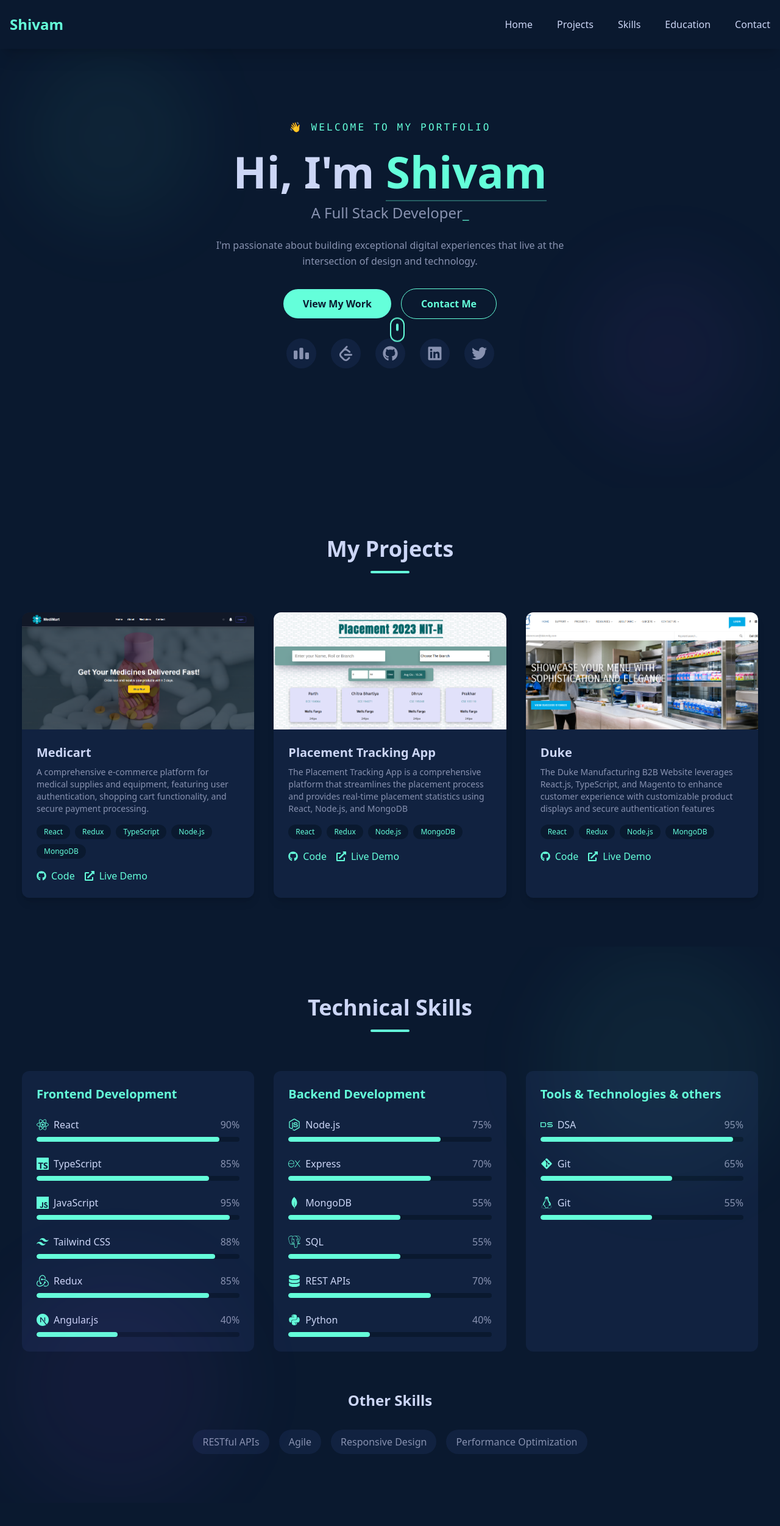
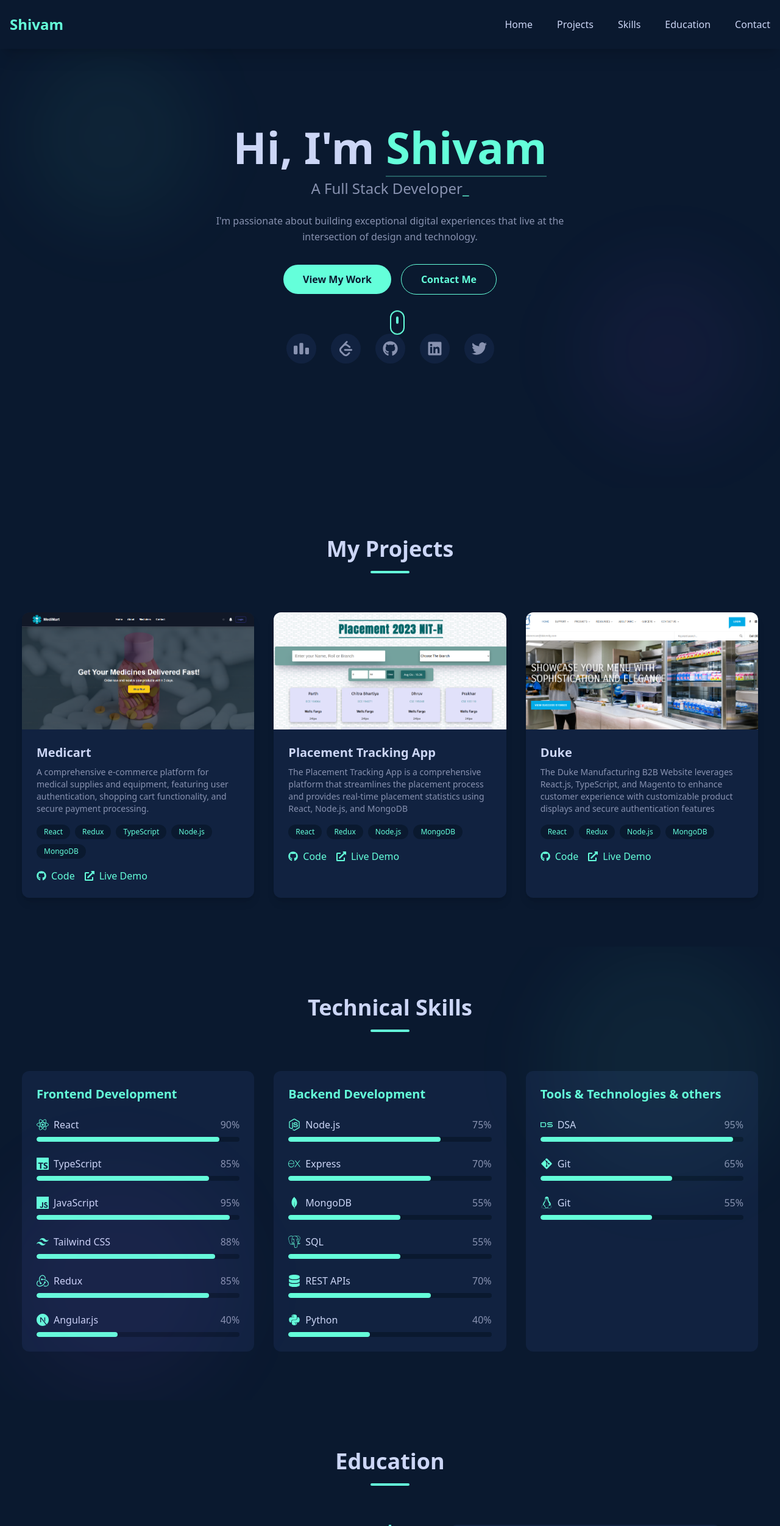
Before and after one commit to saraffa13/myPortfolio, a React (Create React App) app: page / in a window 1280 px wide. Shown: the top 2502 px of the page at 61% size. Built offline with nearby package versions, Linux system fonts and the light colour scheme.

Commit message:
Completed

```diff
--- a/public/index.html
+++ b/public/index.html
@@ -2,7 +2,7 @@
 <html lang="en">
   <head>
     <meta charset="utf-8" />
-    <link rel="icon" href="%PUBLIC_URL%/favicon.ico" />
+    <link rel="icon" type="image/png" href="%PUBLIC_URL%/fav-icon.png" />
     <meta name="viewport" content="width=device-width, initial-scale=1" />
     <meta name="theme-color" content="#000000" />
     <meta
@@ -15,6 +15,8 @@
       user's mobile device or desktop. See https://developers.google.com/web/fundamentals/web-app-manifest/
     -->
     <link rel="manifest" href="%PUBLIC_URL%/manifest.json" />
+    <!-- <link rel="icon" type="image/png" href="../src/assets/project1.png" /> -->
+
     <!--
       Notice the use of %PUBLIC_URL% in the tags above.
       It will be replaced with the URL of the `public` folder during the build.
@@ -24,7 +26,7 @@
       work correctly both with client-side routing and a non-root public URL.
       Learn how to configure a non-root public URL by running `npm run build`.
     -->
-    <title>React App</title>
+    <title>Portfolio</title>
   </head>
   <body>
     <noscript>You need to enable JavaScript to run this app.</noscript>
--- a/src/components/Contact.jsx
+++ b/src/components/Contact.jsx
@@ -174,7 +174,7 @@ const Contact = () => {
                     required
                     className="w-full px-4 py-3 bg-secondary rounded-lg border border-gray-700
                       focus:outline-none focus:border-accent text-textPrimary"
-                    placeholder="John Doe"
+                    placeholder="Enter your Name"
                   />
                 </div>
                 <div>
@@ -188,7 +188,7 @@ const Contact = () => {
                     required
                     className="w-full px-4 py-3 bg-secondary rounded-lg border border-gray-700
                       focus:outline-none focus:border-accent text-textPrimary"
-                    placeholder="john@example.com"
+                    placeholder="Enter your Mail Id"
                   />
                 </div>
               </div>
@@ -204,7 +204,6 @@ const Contact = () => {
                   required
                   className="w-full px-4 py-3 bg-secondary rounded-lg border border-gray-700
                     focus:outline-none focus:border-accent text-textPrimary"
-                  placeholder="Project Inquiry"
                 />
               </div>
 
--- a/src/components/Footer.jsx
+++ b/src/components/Footer.jsx
@@ -9,7 +9,7 @@ const Footer = () => {
           {/* Social Links */}
           <div className="flex space-x-6 mb-4">
             <a
-              href="https://github.com/yourusername"
+              href="https://github.com/saraffa13"
               target="_blank"
               rel="noreferrer"
               className="text-textPrimary hover:text-accent transition-colors"
@@ -17,7 +17,7 @@ const Footer = () => {
               <FaGithub size={24} />
             </a>
             <a
-              href="https://linkedin.com/in/yourusername"
+              href="https://www.linkedin.com/in/shivam-kumar-saraffa-66167a1b8/"
               target="_blank"
               rel="noreferrer"
               className="text-textPrimary hover:text-accent transition-colors"
@@ -25,7 +25,7 @@ const Footer = () => {
               <FaLinkedin size={24} />
             </a>
             <a
-              href="https://twitter.com/yourusername"
+              href="https://x.com/shivam13537194"
               target="_blank"
               rel="noreferrer"
               className="text-textPrimary hover:text-accent transition-colors"
@@ -33,7 +33,7 @@ const Footer = () => {
               <FaTwitter size={24} />
             </a>
             <a
-              href="mailto:your.email@example.com"
+              href="mailto:ssaraffa786@gmail.com"
               className="text-textPrimary hover:text-accent transition-colors"
             >
               <FaEnvelope size={24} />
--- a/src/components/Hero.jsx
+++ b/src/components/Hero.jsx
@@ -68,14 +68,6 @@ const Hero = () => {
           animate="visible"
           className="relative z-10"
         >
-          {/* Small introduction */}
-          <motion.p
-            variants={itemVariants}
-            className="text-sm md:text-base tracking-[0.2em] text-accent mb-6 font-mono"
-          >
-            👋 WELCOME TO MY PORTFOLIO
-          </motion.p>
-
           {/* Main title */}
           <motion.h1
             variants={itemVariants}
@@ -106,7 +98,6 @@ const Hero = () => {
             intersection of design and technology.
           </motion.p>
 
-          {/* CTA Buttons */}
           <motion.div
             variants={itemVariants}
             className="flex items-center justify-center gap-4 mb-8"
@@ -130,7 +121,7 @@ const Hero = () => {
           {/* Social Links */}
           <motion.div
             variants={itemVariants}
-            className="flex items-center justify-center gap-6"
+            className="flex items-center justify-center gap-6 mt-16"
           >
             {socialLinks.map((social, index) => (
               <a
@@ -142,7 +133,7 @@ const Hero = () => {
                 className="group relative p-3 bg-secondary rounded-full hover:bg-accent/10
                   transition-all duration-300 transform hover:scale-110"
               >
-                <span className="text-textSecondary group-hover:text-accent transition-colors duration-300">
+                <span className="text-textSecondary group-hover:text-accent transition-colors duration-300 mt-24">
                   {social.icon}
                 </span>
                 {/* Tooltip */}
--- a/src/components/Skills.jsx
+++ b/src/components/Skills.jsx
@@ -128,27 +128,7 @@ const Skills = () => {
           ))}
         </div>
 
-        {/* Additional Skills */}
-        <motion.div
-          variants={itemVariants}
-          className="mt-16 text-center"
-        >
-          <h3 className="text-2xl font-semibold text-textPrimary mb-8">Other Skills</h3>
-          <div className="flex flex-wrap justify-center gap-4">
-            {[
-              "RESTful APIs", "Agile",
-              "Responsive Design", "Performance Optimization",
-            ].map((skill, index) => (
-              <span
-                key={index}
-                className="px-4 py-2 bg-secondary rounded-full text-textSecondary hover:text-accent
-                  hover:bg-secondary/70 transition-all duration-300 cursor-default"
-              >
-                {skill}
-              </span>
-            ))}
-          </div>
-        </motion.div>
+
 
       </motion.div>
     </section>
```
Also changed, not shown: public/fav-icon.png (added), src/assets/top-page.avif (added).
